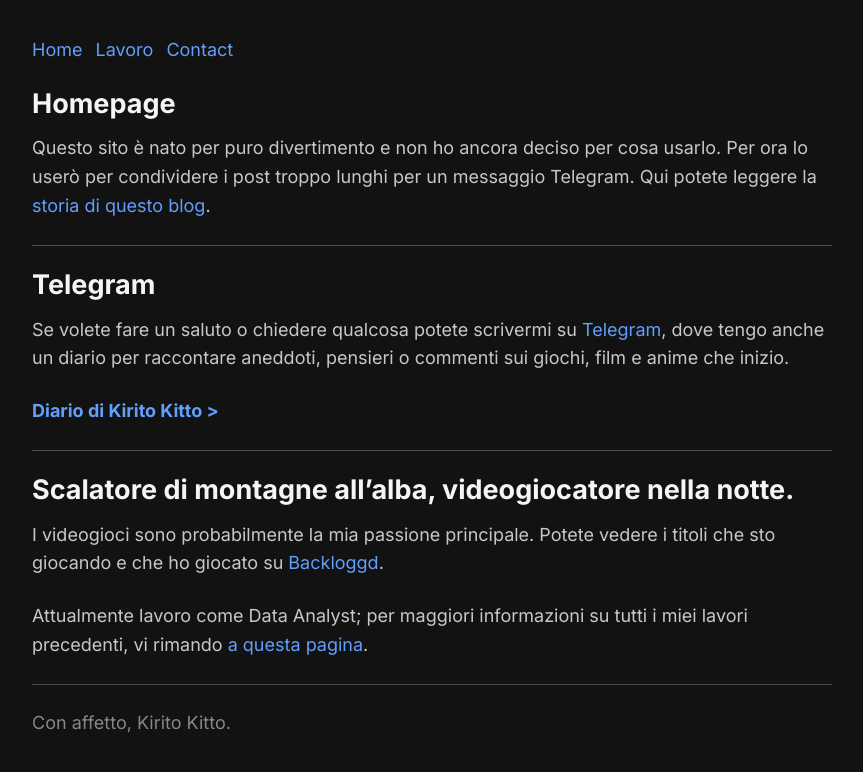
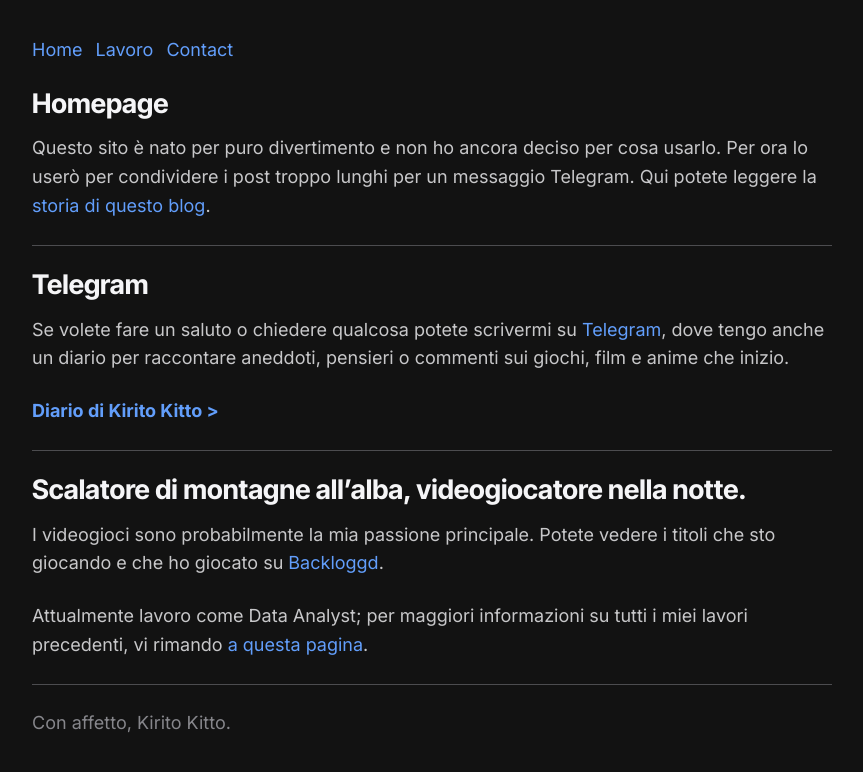
Before and after one commit to KiritoKitto/kiritokitto.github.io, a Jekyll site: the page built from index.md, in a window 1280 px wide. Shown: the top 772 px of the page, without its empty margins (208-1071 px from the left). Built offline with Jekyll 4.4.1, drawn with Linux system fonts in a browser that asks for light colours; some web fonts are replaced; our own code applies the rules of GitHub Pages for plain Markdown files.

Commit message:
Font Change Test 02

```diff
--- a/css/dark.css
+++ b/css/dark.css
@@ -1,7 +1,7 @@
 @import url('style.css');
 
 :root {
-    --font-serif: 'Inter Tight', system-ui;
+    --font-title: 'Inter Tight', system-ui;
     --font: 'Inter', system-ui;
 
     --color-background: rgb(18, 18, 18);
--- a/css/style.css
+++ b/css/style.css
@@ -49,9 +49,9 @@
     line-height: var(--font-line-title)
   }
 
-  h1 { font-size: calc(var(--font-size)*1.8); font-weight: 700;}
-  h2 { font-size: calc(var(--font-size)*1.5); font-weight: 700;}
-  h3 { font-size: calc(var(--font-size)*1.3); font-weight: 600;}
+  h1 { font-size: calc(var(--font-size)*1.8); font-weight: 700; font-family: var(--font-title);}
+  h2 { font-size: calc(var(--font-size)*1.5); font-weight: 700; font-family: var(--font-title);}
+  h3 { font-size: calc(var(--font-size)*1.3); font-weight: 600; font-family: var(--font-title);}
   h4 { font-size: calc(var(--font-size)*1.2); font-weight: 600; color: var(--color-tertiary)}
 
   /* Testo Esplicativo */
```
